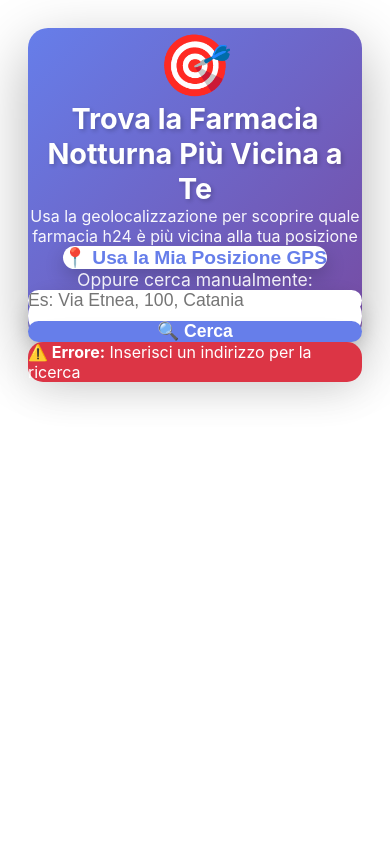
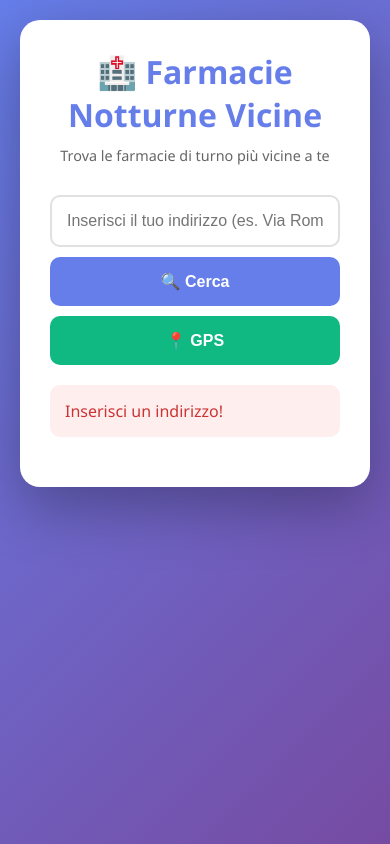
Before and after one commit to mauronicolosi-maker/farmacia-widget, a plain HTML site: page index.html in a window 390 px wide. Both pictures are taken after a click on the button "🔍 Cerca". Drawn offline with Linux system fonts and the light colour scheme.

Commit message:
Update index.html
FARMACIE

```diff
--- a/index.html
+++ b/index.html
@@ -3,448 +3,409 @@
 <head>
     <meta charset="UTF-8">
     <meta name="viewport" content="width=device-width, initial-scale=1.0">
-    <title>Trova Farmacia Notturna</title>
+    <title>Farmacie Notturne Vicine</title>
     <style>
-        /* Reset e isolamento per Framework 360 */
-        #widget-farmacia-f360 * {
-            box-sizing: border-box;
+        * {
             margin: 0;
             padding: 0;
+            box-sizing: border-box;
         }
 
-        #widget-farmacia-f360 {
-            font-family: -apple-system, BlinkMacSystemFont, 'Segoe UI', Roboto, Oxygen, Ubuntu, Cantarell, sans-serif;
-            max-width: 1200px;
-            margin: 0 auto;
+        body {
+            font-family: 'Segoe UI', Tahoma, Geneva, Verdana, sans-serif;
+            background: linear-gradient(135deg, #667eea 0%, #764ba2 100%);
             padding: 20px;
+            min-height: 100vh;
         }
 
-        .fw360-container {
-            background: linear-gradient(135deg, #667eea 0%, #764ba2 100%);
+        .container {
+            max-width: 800px;
+            margin: 0 auto;
+            background: white;
             border-radius: 20px;
-            padding: 60px 30px;
+            padding: 30px;
+            box-shadow: 0 20px 60px rgba(0,0,0,0.3);
+        }
+
+        h1 {
+            color: #667eea;
             text-align: center;
-            box-shadow: 0 20px 60px rgba(0,0,0,0.3);
+            margin-bottom: 10px;
+            font-size: 2em;
+        }
+
+        .subtitle {
+            text-align: center;
+            color: #666;
+            margin-bottom: 30px;
+            font-size: 0.9em;
+        }
+
+        .search-box {
+            display: flex;
+            gap: 10px;
+            margin-bottom: 20px;
+        }
+
+        #addressInput {
+            flex: 1;
+            padding: 15px;
+            border: 2px solid #e0e0e0;
+            border-radius: 10px;
+            font-size: 16px;
+            transition: border 0.3s;
+        }
+
+        #addressInput:focus {
+            outline: none;
+            border-color: #667eea;
+        }
+
+        .btn {
+            padding: 15px 25px;
+            border: none;
+            border-radius: 10px;
+            font-size: 16px;
+            cursor: pointer;
+            transition: all 0.3s;
+            font-weight: bold;
+        }
+
+        .btn-search {
+            background: #667eea;
             color: white;
         }
 
-        .fw360-icon {
-            font-size: 60px;
-            margin-bottom: 20px;
-            animation: pulse 2s infinite;
+        .btn-search:hover {
+            background: #5568d3;
+            transform: translateY(-2px);
         }
 
-        @keyframes pulse {
-            0%, 100% { transform: scale(1); }
-            50% { transform: scale(1.1); }
+        .btn-gps {
+            background: #10b981;
+            color: white;
         }
 
-        .fw360-title {
-            font-size: 2.5em;
-            font-weight: 700;
-            margin-bottom: 15px;
-            text-shadow: 2px 2px 4px rgba(0,0,0,0.2);
+        .btn-gps:hover {
+            background: #059669;
+            transform: translateY(-2px);
         }
 
-        .fw360-subtitle {
-            font-size: 1.2em;
-            margin-bottom: 40px;
-            opacity: 0.95;
+        .loading {
+            text-align: center;
+            color: #667eea;
+            padding: 20px;
+            display: none;
         }
 
-        .fw360-gps-btn {
-            background: white;
-            color: #667eea;
-            border: none;
-            padding: 18px 40px;
-            font-size: 1.2em;
-            font-weight: 600;
-            border-radius: 50px;
-            cursor: pointer;
-            display: inline-flex;
-            align-items: center;
-            gap: 12px;
-            transition: all 0.3s ease;
-            box-shadow: 0 8px 20px rgba(0,0,0,0.2);
-            margin-bottom: 30px;
+        .error {
+            background: #fee;
+            color: #c33;
+            padding: 15px;
+            border-radius: 10px;
+            margin-bottom: 20px;
+            display: none;
         }
 
-        .fw360-gps-btn:hover {
-            transform: translateY(-3px);
-            box-shadow: 0 12px 30px rgba(0,0,0,0.3);
+        .pharmacy-card {
+            background: #f8f9fa;
+            border-radius: 15px;
+            padding: 20px;
+            margin-bottom: 15px;
+            border-left: 5px solid #667eea;
+            transition: transform 0.3s, box-shadow 0.3s;
         }
 
-        .fw360-gps-btn:active {
-            transform: translateY(-1px);
+        .pharmacy-card:hover {
+            transform: translateX(5px);
+            box-shadow: 0 5px 15px rgba(0,0,0,0.1);
         }
 
-        .fw360-divider {
-            margin: 30px 0;
-            font-size: 1.1em;
-            opacity: 0.9;
+        .pharmacy-name {
+            font-size: 1.3em;
+            color: #333;
+            font-weight: bold;
+            margin-bottom: 10px;
         }
 
-        .fw360-search-box {
-            background: white;
-            border-radius: 50px;
-            padding: 8px;
-            display: flex;
-            gap: 10px;
-            max-width: 600px;
-            margin: 0 auto;
-            box-shadow: 0 8px 20px rgba(0,0,0,0.2);
-        }
-
-        .fw360-input {
-            flex: 1;
-            border: none;
-            padding: 15px 25px;
-            font-size: 1.1em;
-            border-radius: 50px;
-            outline: none;
-            color: #333;
-        }
-
-        .fw360-search-btn {
-            background: #667eea;
-            color: white;
-            border: none;
-            padding: 15px 35px;
-            font-size: 1.1em;
-            font-weight: 600;
-            border-radius: 50px;
-            cursor: pointer;
-            transition: all 0.3s ease;
+        .pharmacy-address {
+            color: #666;
+            margin-bottom: 8px;
             display: flex;
             align-items: center;
             gap: 8px;
         }
 
-        .fw360-search-btn:hover {
-            background: #5568d3;
+        .pharmacy-distance {
+            color: #667eea;
+            font-weight: bold;
+            margin-bottom: 8px;
+            display: flex;
+            align-items: center;
+            gap: 8px;
+        }
+
+        .pharmacy-phone {
+            color: #10b981;
+            font-size: 1.1em;
+            font-weight: bold;
+            margin-bottom: 10px;
+            display: flex;
+            align-items: center;
+            gap: 8px;
+        }
+
+        .pharmacy-hours {
+            background: #10b981;
+            color: white;
+            padding: 5px 12px;
+            border-radius: 20px;
+            display: inline-block;
+            font-size: 0.85em;
+            margin-bottom: 10px;
+            font-weight: bold;
+        }
+
+        .btn-directions {
+            background: #10b981;
+            color: white;
+            padding: 10px 20px;
+            border: none;
+            border-radius: 8px;
+            cursor: pointer;
+            font-size: 14px;
+            font-weight: bold;
+            transition: all 0.3s;
+            margin-top: 10px;
+        }
+
+        .btn-directions:hover {
+            background: #059669;
             transform: scale(1.05);
         }
 
-        .fw360-results {
-            margin-top: 40px;
-            background: white;
-            border-radius: 20px;
-            padding: 30px;
-            box-shadow: 0 10px 40px rgba(0,0,0,0.1);
-            display: none;
+        #pharmacyList {
+            margin-top: 20px;
         }
 
-        .fw360-results.active {
-            display: block;
-            animation: slideIn 0.5s ease;
-        }
-
-        @keyframes slideIn {
-            from {
-                opacity: 0;
-                transform: translateY(20px);
-            }
-            to {
-                opacity: 1;
-                transform: translateY(0);
-            }
-        }
-
-        .fw360-farmacia-card {
-            background: #f8f9fa;
-            border-radius: 15px;
-            padding: 25px;
-            margin-bottom: 20px;
-            border-left: 5px solid #667eea;
-            transition: all 0.3s ease;
-        }
-
-        .fw360-farmacia-card:hover {
-            transform: translateX(5px);
-            box-shadow: 0 5px 20px rgba(0,0,0,0.1);
-        }
-
-        .fw360-farmacia-name {
-            font-size: 1.5em;
-            font-weight: 700;
-            color: #333;
-            margin-bottom: 10px;
-        }
-
-        .fw360-farmacia-address {
-            color: #666;
-            font-size: 1.1em;
-            margin-bottom: 10px;
-        }
-
-        .fw360-farmacia-distance {
-            color: #667eea;
-            font-weight: 600;
+        .icon {
             font-size: 1.2em;
         }
 
-        .fw360-farmacia-phone {
-            color: #28a745;
-            font-weight: 600;
-            margin-top: 10px;
-            font-size: 1.1em;
-        }
-
-        .fw360-status {
-            background: #667eea;
-            color: white;
-            padding: 8px 20px;
-            border-radius: 50px;
-            display: inline-block;
-            margin-top: 15px;
-            font-weight: 600;
-        }
-
-        .fw360-loading {
-            text-align: center;
-            padding: 40px;
-            color: #667eea;
-            font-size: 1.2em;
-        }
-
-        .fw360-spinner {
-            border: 4px solid #f3f3f3;
-            border-top: 4px solid #667eea;
-            border-radius: 50%;
-            width: 50px;
-            height: 50px;
-            animation: spin 1s linear infinite;
-            margin: 20px auto;
-        }
-
-        @keyframes spin {
-            0% { transform: rotate(0deg); }
-            100% { transform: rotate(360deg); }
-        }
-
-        .fw360-error {
-            background: #dc3545;
-            color: white;
-            padding: 20px;
-            border-radius: 15px;
-            margin-top: 20px;
-        }
-
-        @media (max-width: 768px) {
-            .fw360-title {
-                font-size: 1.8em;
-            }
-
-            .fw360-subtitle {
-                font-size: 1em;
-            }
-
-            .fw360-search-box {
+        @media (max-width: 600px) {
+            .search-box {
                 flex-direction: column;
             }
 
-            .fw360-search-btn {
+            .btn {
                 width: 100%;
-                justify-content: center;
             }
         }
     </style>
 </head>
 <body>
-    <div id="widget-farmacia-f360">
-        <div class="fw360-container">
-            <div class="fw360-icon">🎯</div>
-            <h1 class="fw360-title">Trova la Farmacia Notturna Più Vicina a Te</h1>
-            <p class="fw360-subtitle">Usa la geolocalizzazione per scoprire quale farmacia h24 è più vicina alla tua posizione</p>
+    <div class="container">
+        <h1>🏥 Farmacie Notturne Vicine</h1>
+        <p class="subtitle">Trova le farmacie di turno più vicine a te</p>
 
-            <button class="fw360-gps-btn" id="gpsBtn">
-                📍 Usa la Mia Posizione GPS
-            </button>
-
-            <div class="fw360-divider">Oppure cerca manualmente:</div>
-
-            <div class="fw360-search-box">
-                <input
-                    type="text"
-                    class="fw360-input"
-                    id="searchInput"
-                    placeholder="Es: Via Etnea, 100, Catania"
-                    autocomplete="off"
-                />
-                <button class="fw360-search-btn" id="searchBtn">
-                    🔍 Cerca
-                </button>
-            </div>
+        <div class="search-box">
+            <input type="text" id="addressInput" placeholder="Inserisci il tuo indirizzo (es. Via Roma 10, Catania)">
+            <button class="btn btn-search" onclick="searchByAddress()">🔍 Cerca</button>
+            <button class="btn btn-gps" onclick="useGPS()">📍 GPS</button>
         </div>
 
-        <div class="fw360-results" id="results"></div>
+        <div class="loading" id="loading">🔄 Ricerca in corso...</div>
+        <div class="error" id="error"></div>
+
+        <div id="pharmacyList"></div>
     </div>
 
     <script>
-        // Database farmacie di esempio (SOSTITUISCI CON I TUOI DATI REALI)
-        const farmacieDatabase = [
+        const API_KEY = '4aa406d2b64442b69c07271dc5ebf4f9';
+
+        // Database farmacie Catania
+        const pharmacies = [
             {
-                nome: "Farmacia Centrale H24",
-                indirizzo: "Via Etnea, 100, Catania",
-                telefono: "095 123 4567",
+                name: "Farmacia Centrale H24",
+                address: "Via Etnea, 100, Catania",
+                phone: "095 123 4567",
+                hours: "Aperta 24/7",
                 lat: 37.5079,
-                lon: 15.0830,
-                orario: "Aperta 24/7"
+                lon: 15.0830
             },
             {
-                nome: "Farmacia del Corso",
-                indirizzo: "Corso Italia, 45, Catania",
-                telefono: "095 234 5678",
-                lat: 37.5029,
-                lon: 15.0900,
-                orario: "Aperta 24/7"
+                name: "Farmacia San Giovanni",
+                address: "Via San Giovanni, 23, Catania",
+                phone: "095 345 6789",
+                hours: "Notturna 20:00-08:00",
+                lat: 37.5020,
+                lon: 15.0870
             },
             {
-                nome: "Farmacia San Giovanni",
-                indirizzo: "Via San Giovanni, 23, Catania",
-                telefono: "095 345 6789",
-                lat: 37.5100,
-                lon: 15.0750,
-                orario: "Notturna 20:00-08:00"
+                name: "Farmacia del Corso",
+                address: "Corso Italia, 45, Catania",
+                phone: "095 234 5678",
+                hours: "Aperta 24/7",
+                lat: 37.5050,
+                lon: 15.0850
             },
             {
-                nome: "Farmacia Europa",
-                indirizzo: "Viale Europa, 78, Catania",
-                telefono: "095 456 7890",
-                lat: 37.5150,
-                lon: 15.0950,
-                orario: "Aperta 24/7"
+                name: "Farmacia Europa",
+                address: "Viale Europa, 78, Catania",
+                phone: "095 456 7890",
+                hours: "Aperta 24/7",
+                lat: 37.5100,
+                lon: 15.0900
             }
         ];
 
-        // Funzione per calcolare la distanza tra due coordinate
-        function calcolaDistanza(lat1, lon1, lat2, lon2) {
-            const R = 6371; // Raggio della Terra in km
+        let userLocation = null;
+
+        // Calcola distanza tra due coordinate (formula Haversine)
+        function calculateDistance(lat1, lon1, lat2, lon2) {
+            const R = 6371; // Raggio Terra in km
             const dLat = (lat2 - lat1) * Math.PI / 180;
             const dLon = (lon2 - lon1) * Math.PI / 180;
-            const a =
-                Math.sin(dLat/2) * Math.sin(dLat/2) +
-                Math.cos(lat1 * Math.PI / 180) * Math.cos(lat2 * Math.PI / 180) *
-                Math.sin(dLon/2) * Math.sin(dLon/2);
+            const a = Math.sin(dLat/2) * Math.sin(dLat/2) +
+                      Math.cos(lat1 * Math.PI / 180) * Math.cos(lat2 * Math.PI / 180) *
+                      Math.sin(dLon/2) * Math.sin(dLon/2);
             const c = 2 * Math.atan2(Math.sqrt(a), Math.sqrt(1-a));
             return R * c;
         }
 
-        // Mostra loading
-        function mostraLoading() {
-            const results = document.getElementById('results');
-            results.innerHTML = `
-                <div class="fw360-loading">
-                    <div class="fw360-spinner"></div>
-                    <p>Ricerca in corso...</p>
-                </div>
-            `;
-            results.classList.add('active');
-        }
-
-        // Mostra errore
-        function mostraErrore(messaggio) {
-            const results = document.getElementById('results');
-            results.innerHTML = `
-                <div class="fw360-error">
-                    <strong>⚠️ Errore:</strong> ${messaggio}
-                </div>
-            `;
-            results.classList.add('active');
-        }
-
-        // Mostra risultati
-        function mostraRisultati(farmacie, userLat, userLon) {
-            // Calcola distanze e ordina
-            const farmacieConDistanza = farmacie.map(f => ({
-                ...f,
-                distanza: calcolaDistanza(userLat, userLon, f.lat, f.lon)
-            })).sort((a, b) => a.distanza - b.distanza);
-
-            const results = document.getElementById('results');
-            let html = '<h2 style="color: #333; margin-bottom: 30px; font-size: 2em;">🏥 Farmacie Notturne Vicine</h2>';
-
-            farmacieConDistanza.forEach((f, index) => {
-                html += `
-                    <div class="fw360-farmacia-card">
-                        <div class="fw360-farmacia-name">${index + 1}. ${f.nome}</div>
-                        <div class="fw360-farmacia-address">📍 ${f.indirizzo}</div>
-                        <div class="fw360-farmacia-distance">📏 Distanza: ${f.distanza.toFixed(2)} km</div>
-                        <div class="fw360-farmacia-phone">📞 ${f.telefono}</div>
-                        <div class="fw360-status">${f.orario}</div>
-                        <div style="margin-top: 15px;">
-                            <a href="https://www.google.com/maps/dir/?api=1&destination=${f.lat},${f.lon}"
-                               target="_blank"
-                               style="background: #28a745; color: white; padding: 10px 20px; border-radius: 50px; text-decoration: none; display: inline-block; font-weight: 600; transition: all 0.3s;">
-                                🗺️ Indicazioni Stradali
-                            </a>
-                        </div>
-                    </div>
-                `;
-            });
-
-            results.innerHTML = html;
-            results.classList.add('active');
-        }
-
-        // Geolocalizzazione GPS
-        document.getElementById('gpsBtn').addEventListener('click', function() {
+        // Usa GPS del dispositivo
+        function useGPS() {
             if (!navigator.geolocation) {
-                mostraErrore('Il tuo browser non supporta la geolocalizzazione');
+                showError("Il tuo browser non supporta la geolocalizzazione");
                 return;
             }
 
-            mostraLoading();
+            showLoading(true);
+            hideError();
 
             navigator.geolocation.getCurrentPosition(
-                function(position) {
-                    const userLat = position.coords.latitude;
-                    const userLon = position.coords.longitude;
-                    mostraRisultati(farmacieDatabase, userLat, userLon);
+                position => {
+                    userLocation = {
+                        lat: position.coords.latitude,
+                        lon: position.coords.longitude
+                    };
+                    displayPharmacies();
+                    showLoading(false);
                 },
-                function(error) {
-                    let messaggio = 'Impossibile ottenere la posizione';
-                    if (error.code === 1) {
-                        messaggio = 'Permesso di geolocalizzazione negato. Abilita il GPS nelle impostazioni del browser.';
-                    } else if (error.code === 2) {
-                        messaggio = 'Posizione non disponibile. Verifica la connessione GPS.';
-                    } else if (error.code === 3) {
-                        messaggio = 'Timeout della richiesta di geolocalizzazione.';
-                    }
-                    mostraErrore(messaggio);
-                },
-                {
-                    enableHighAccuracy: true,
-                    timeout: 10000,
-                    maximumAge: 0
+                error => {
+                    showLoading(false);
+                    showError("Impossibile ottenere la tua posizione. Controlla i permessi del browser.");
                 }
             );
-        });
+        }
 
-        // Ricerca manuale (semplificata - usa coordinate di Catania centro come default)
-        document.getElementById('searchBtn').addEventListener('click', function() {
-            const indirizzo = document.getElementById('searchInput').value.trim();
+        // Cerca per indirizzo usando Geoapify
+        async function searchByAddress() {
+            const address = document.getElementById('addressInput').value.trim();
 
-            if (!indirizzo) {
-                mostraErrore('Inserisci un indirizzo per la ricerca');
+            if (!address) {
+                showError("Inserisci un indirizzo!");
                 return;
             }
 
-            mostraLoading();
+            showLoading(true);
+            hideError();
 
-            // Coordinate di default per Catania centro
-            const cataniaLat = 37.5079;
-            const cataniaLon = 15.0830;
+            try {
+                const url = `https://api.geoapify.com/v1/geocode/search?text=${encodeURIComponent(address)}&apiKey=${API_KEY}`;
+                const response = await fetch(url);
+                const data = await response.json();
 
-            setTimeout(() => {
-                mostraRisultati(farmacieDatabase, cataniaLat, cataniaLon);
-            }, 500);
-        });
+                if (data.features && data.features.length > 0) {
+                    const coords = data.features[0].geometry.coordinates;
+                    userLocation = {
+                        lat: coords[1],
+                        lon: coords[0]
+                    };
+                    displayPharmacies();
+                } else {
+                    showError("Indirizzo non trovato. Prova con un indirizzo più specifico.");
+                }
+            } catch (error) {
+                showError("Errore nella ricerca. Riprova.");
+            } finally {
+                showLoading(false);
+            }
+        }
 
-        // Ricerca con Enter
-        document.getElementById('searchInput').addEventListener('keypress', function(e) {
+        // Mostra le farmacie ordinate per distanza
+        function displayPharmacies() {
+            if (!userLocation) return;
+
+            // Calcola distanze
+            const pharmaciesWithDistance = pharmacies.map(pharmacy => ({
+                ...pharmacy,
+                distance: calculateDistance(
+                    userLocation.lat,
+                    userLocation.lon,
+                    pharmacy.lat,
+                    pharmacy.lon
+                )
+            }));
+
+            // Ordina per distanza
+            pharmaciesWithDistance.sort((a, b) => a.distance - b.distance);
+
+            // Mostra risultati
+            const listDiv = document.getElementById('pharmacyList');
+            listDiv.innerHTML = pharmaciesWithDistance.map((pharmacy, index) => `
+                <div class="pharmacy-card">
+                    <div class="pharmacy-name">${index + 1}. ${pharmacy.name}</div>
+                    <div class="pharmacy-address">
+                        <span class="icon">📍</span>
+                        ${pharmacy.address}
+                    </div>
+                    <div class="pharmacy-distance">
+                        <span class="icon">📏</span>
+                        Distanza: ${pharmacy.distance.toFixed(2)} km
+                    </div>
+                    <div class="pharmacy-phone">
+                        <span class="icon">📞</span>
+                        ${pharmacy.phone}
+                    </div>
+                    <span class="pharmacy-hours">${pharmacy.hours}</span>
+                    <br>
+                    <button class="btn-directions" onclick="getDirections(${pharmacy.lat}, ${pharmacy.lon})">
+                        🗺️ Indicazioni Stradali
+                    </button>
+                </div>
+            `).join('');
+        }
+
+        // Apri Google Maps per indicazioni
+        function getDirections(destLat, destLon) {
+            if (userLocation) {
+                const url = `https://www.google.com/maps/dir/?api=1&origin=${userLocation.lat},${userLocation.lon}&destination=${destLat},${destLon}`;
+                window.open(url, '_blank');
+            } else {
+                const url = `https://www.google.com/maps/dir/?api=1&destination=${destLat},${destLon}`;
+                window.open(url, '_blank');
+            }
+        }
+
+        function showLoading(show) {
+            document.getElementById('loading').style.display = show ? 'block' : 'none';
+        }
+
+        function showError(message) {
+            const errorDiv = document.getElementById('error');
+            errorDiv.textContent = message;
+            errorDiv.style.display = 'block';
+        }
+
+        function hideError() {
+            document.getElementById('error').style.display = 'none';
+        }
+
+        // Permetti ricerca con tasto Invio
+        document.getElementById('addressInput').addEventListener('keypress', function(e) {
             if (e.key === 'Enter') {
-                document.getElementById('searchBtn').click();
+                searchByAddress();
             }
         });
     </script>
```
